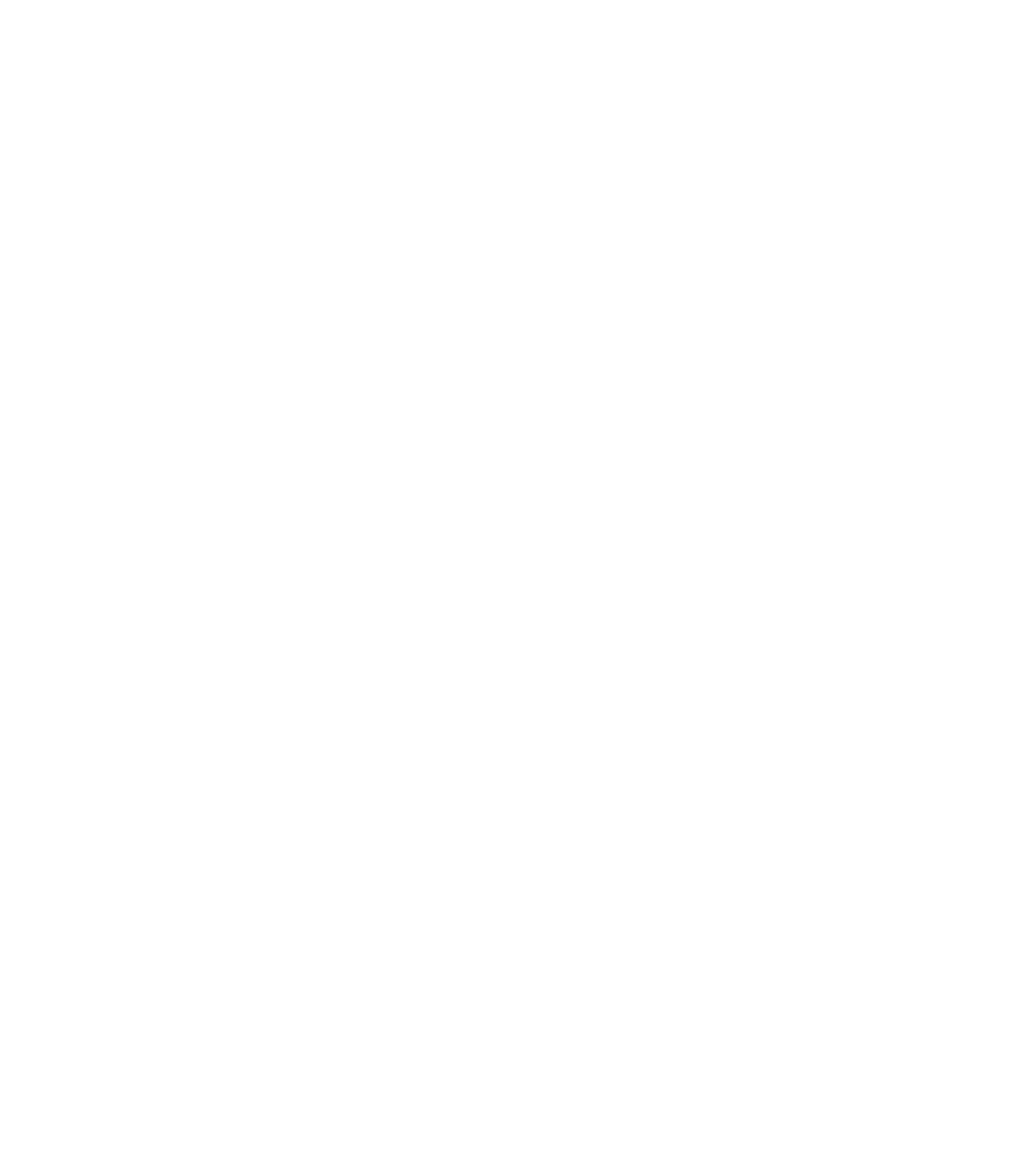
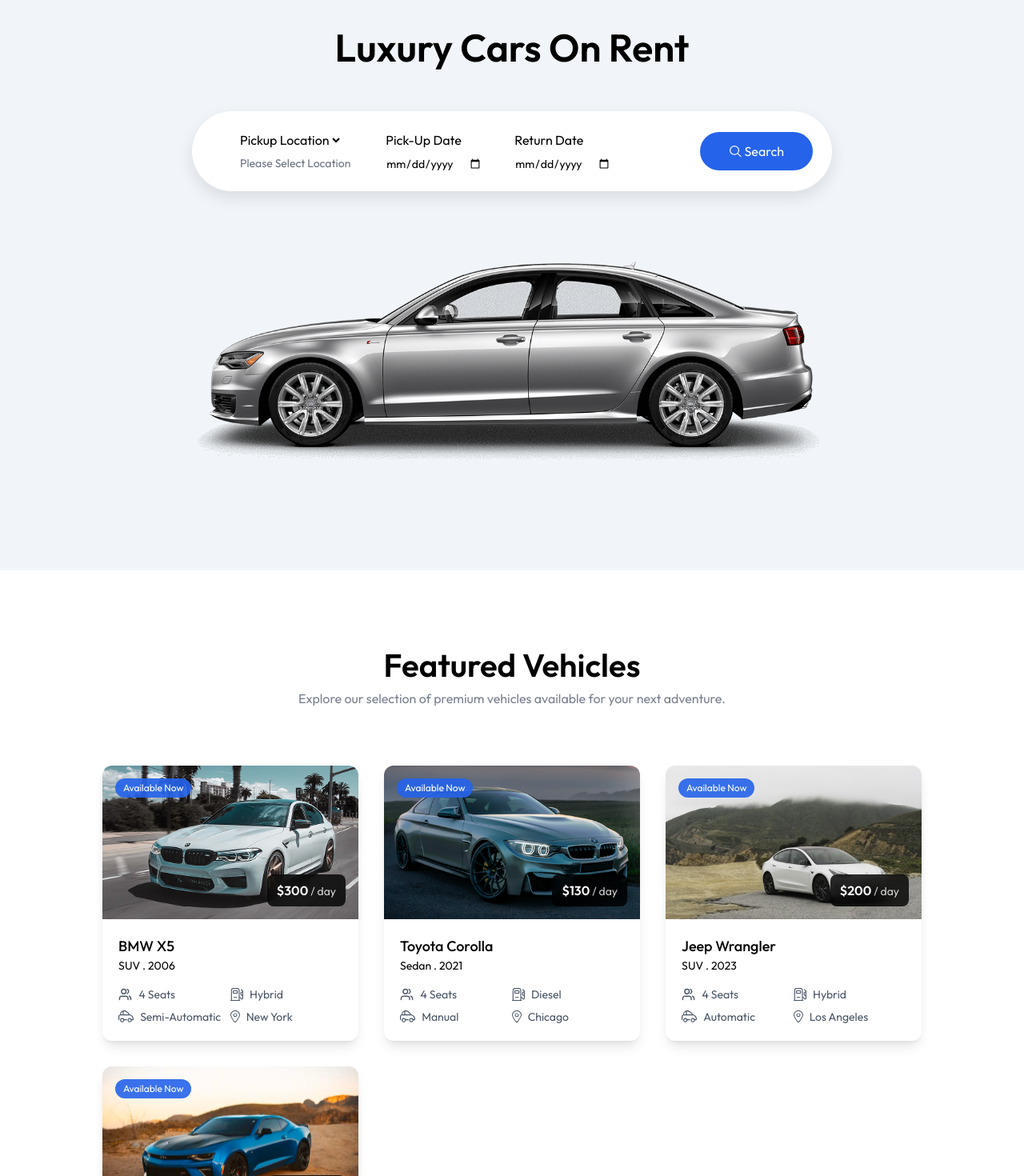
Before and after one commit to NamanMukesh/DriveOn, a React (Vite) app in the folder Client/: page / in a window 1280 px wide. Shown: the part 160-1630 px from the top of the page at 80% size. Before the commit the page ends 800 px from the top, so only its background shows below. Built offline with nearby package versions, Linux system fonts and the light colour scheme.

Commit message:
Featured Section

```diff
--- a/Client/index.html
+++ b/Client/index.html
@@ -4,7 +4,7 @@
     <meta charset="UTF-8" />
     <link rel="icon" type="image/svg+xml" href="/favicon.svg" />
     <meta name="viewport" content="width=device-width, initial-scale=1.0" />
-    <title>DriveON</title>
+    <title>DriveOn</title>
   </head>
   <body>
     <div id="root"></div>
--- a/Client/src/App.jsx
+++ b/Client/src/App.jsx
@@ -1,6 +1,10 @@
 import React, { useState } from 'react'
 import Navbar from './components/Navbar'
-import { useLocation } from 'react-router-dom'
+import {Route, Routes, useLocation } from 'react-router-dom'
+import Home from './pages/Home'
+import CarDetails from './pages/CarDetails'
+import Cars from './pages/Cars'
+import MyBookings from './pages/MyBookings'
 
 export const App = () => {
 
@@ -10,6 +14,14 @@
   return (
     <>
       {!isOwnerPath && <Navbar setShowlogin={setShowlogin}/>}
+
+    <Routes>
+      <Route path='/' element={<Home/>}/>
+      <Route path='/car-details/:id' element={<CarDetails/>}/>
+      <Route path='/cars' element={<Cars/>}/>
+      <Route path='/my-bookings' element={<MyBookings/>}/>
+    </Routes>
+
     </>
   )
 }
--- a/Client/src/assets/assets.js
+++ b/Client/src/assets/assets.js
@@ -41,7 +41,7 @@
 import car_image3 from "./car_image3.png"
 import car_image4 from "./car_image4.png"
 
-export const cityList = ['New York', 'Los Angeles', 'Houston', 'Chicago']
+export const cityList = ['New Delhi', 'Mumbai', 'Bengaluru', 'Pune', 'Hyderabad']
 
 export const assets = {
     logo,
--- /dev/null
+++ b/Client/src/components/CarCard.jsx
@@ -0,0 +1,59 @@
+import React from 'react'
+import { assets } from '../assets/assets'
+
+const CarCard = ({car}) => {
+
+    const currency = import.meta.env.VITE_CURRENCY
+
+  return (
+    <div className='group rounded-xl overflow-hidden shadow-lg hover:-translate-y-1 transition-all
+    duration-500 cursor-pointer'>
+        <div className='relative h-48 overflow-hidden'>
+            <img src={car.image} alt="Car Image" className='w-full h-full object-cover
+            transition-transform duration-500 group-hover:scale-105'/>
+
+            {car.isAvaliable && <p className='absolute top-4 left-4 bg-primary/90
+            text-white text-xs px-2.5 py-1 rounded-full'>Available Now</p>}
+
+            <div className='absolute bottom-4 right-4 bg-black/80 backdrop-blur-sm text-white px-3 py-2 rounded-lg'>
+                <span className='font-semibold'>{currency}{car.pricePerDay}</span>
+                <span className='text-sm text-white/80'> / day</span>
+            </div>
+        </div>
+
+
+        <div className='p-4 sm:p-5'>
+            <div className='flex justify-between items-start mb-2'>
+                <div>
+                    <h3 className='text-lg font-medium'>{car.brand} {car.model}</h3>
+                    <p className='text-muted-foreground text-sm'>{car.category} . {car.year}</p>
+                </div>
+            </div>
+
+            <div className='mt-4 grid grid-cols-2 gap-y-2 text-gray-600'>
+                <div className='flex items-center text-sm text-muted-foreground'>
+                    <img src={assets.users_icon} alt="" className='h-4 mr-2'/>
+                    <span>{car.seating_capacity} Seats</span>
+                </div>
+                <div className='flex items-center text-sm text-muted-foreground'>
+                    <img src={assets.fuel_icon} alt="" className='h-4 mr-2'/>
+                    <span>{car.fuel_type}</span>
+                </div>
+                <div className='flex items-center text-sm text-muted-foreground'>
+                    <img src={assets.car_icon} alt="" className='h-4 mr-2'/>
+                    <span>{car.transmission}</span>
+                </div>
+                <div className='flex items-center text-sm text-muted-foreground'>
+                    <img src={assets.location_icon} alt="" className='h-4 mr-2'/>
+                    <span>{car.location}</span>
+                </div>
+
+            </div>
+
+        </div>
+
+    </div>
+  )
+}
+
+export default CarCard
--- /dev/null
+++ b/Client/src/components/FeaturedSection.jsx
@@ -0,0 +1,39 @@
+import React from 'react'
+import Title from './Title'
+import { assets, dummyCarData } from '../assets/assets'
+import CarCard from './CarCard'
+import {useNavigate} from 'react-router-dom'
+
+const FeaturedSection = () => {
+
+const navigate = useNavigate()
+
+  return (
+    <div className='flex flex-col items-center py-24 px-6 md:px-16 lg:px-24 xl:px-32'>
+        <div>
+            <Title title='Featured Vehicles'
+            subTitle='Explore our selection of premium vehicles available for your next adventure.'/>
+        </div>
+
+        <div className='grid grid-cols-1 sm:grid-cols-2 lg:grid-cols-3 gap-8 mt-18'>
+        {
+            dummyCarData.slice(0,6).map((car)=> (
+                <div key={car._id}>
+                    <CarCard car={car}/>
+                </div>
+            ))
+        }
+        </div>
+
+        <button onClick={()=> {
+            navigate('/cars'); scrollTo(0,0)
+        }}
+        className='flex items-center justify-center gap-2 px-6 py-2 border
+        border-borderColor hover:bg-grey-50 rounded-md mt-18 cursor-pointer'>
+            Explore all cars <img src={assets.arrow_icon} alt="Arrow" />
+        </button>
+    </div>
+  )
+}
+
+export default FeaturedSection
--- /dev/null
+++ b/Client/src/components/Hero.jsx
@@ -0,0 +1,53 @@
+import React, { useState } from 'react'
+import { assets, cityList } from '../assets/assets'
+
+const Hero = () => {
+
+    const [PickupLocation, setPickupLocation] = useState('')
+
+  return (
+    <div className='h-screen flex flex-col items-center justify-center gap-14 bg-light text-center'>
+
+            <h1 className='text-4xl md:text-5xl font-semibold'>Luxury Cars On Rent</h1>
+
+        <form className='flex flex-col md:flex-row items-start md:items-center justify-between p-6
+        rounded-lg md:rounded-full w-full max-w-80 md:max-w-200 bg-white
+        shadow-[0px_8px_20px_rgba(0,0,0,0.1)]'>
+
+            <div className='flex flex-col md:flex-row items-start md:items-center gap-10 min-md:ml-8'>
+                <div className='flex flex-col items-start gap-2'>
+                    <select required value={PickupLocation} onChange={(e)=> setPickupLocation(e.target.value)}>
+                        <option value="">Pickup Location</option>
+                        {cityList.map((city)=> <option key={city} value={city}>{city}</option>)}
+                    </select>
+                    <p className='px-1 text-sm text-gray-500'>
+                        {PickupLocation ? PickupLocation : 'Please Select Location'}</p>
+                </div>
+
+                <div className='flex flex-col items-start gap-2'>
+                    <label htmlFor="pickup-date">Pick-Up Date</label>
+                    <input type="date" id="pickup-date" min={new Date().toISOString().split('T')[0]}
+                    className='text-sm text-grey-500' required/>
+                </div>
+
+                <div className='flex flex-col items-start gap-2'>
+                    <label htmlFor="return-date">Return Date</label>
+                    <input type="date" id="return-date" min={new Date().toISOString().split('T')[0]}
+                    className='text-sm text-grey-500' required/>
+                </div>
+
+
+            </div>
+                <button className='flex items-center justify-center gap-1 px-9 py-3 max-sm:mt-4
+                bg-primary hover:bg-primary-dull text-white rounded-full cursor-pointer'>
+                    <img src={assets.search_icon} alt="search" className='brightness-300'/>
+                    Search
+                </button>
+        </form>
+
+        <img src={assets.main_car} alt="car" className='max-h-74'/>
+    </div>
+  )
+}
+
+export default Hero
--- /dev/null
+++ b/Client/src/components/Title.jsx
@@ -0,0 +1,13 @@
+import React from 'react'
+
+const Title = ({title, subTitle, align}) => {
+  return (
+    <div className={`flex flex-col justify-center items-center text-center ${align === "left" &&
+    "md:items-start md:text-left"}`}>
+        <h1 className='font-semibold text-4xl md:text-[40px]'>{title}</h1>
+        <p className='text-sm md:text-base text-gray-500/90 mt-2 max-w-156'>{subTitle}</p>
+    </div>
+  )
+}
+
+export default Title
--- /dev/null
+++ b/Client/src/pages/CarDetails.jsx
@@ -0,0 +1,9 @@
+import React from 'react'
+
+const CarDetails = () => {
+  return (
+    <div>CarDetails</div>
+  )
+}
+
+export default CarDetails
--- /dev/null
+++ b/Client/src/pages/Cars.jsx
@@ -0,0 +1,9 @@
+import React from 'react'
+
+const Cars = () => {
+  return (
+    <div>Cars</div>
+  )
+}
+
+export default Cars
--- /dev/null
+++ b/Client/src/pages/Home.jsx
@@ -0,0 +1,14 @@
+import React from 'react'
+import Hero from '../components/Hero'
+import FeaturedSection from '../components/FeaturedSection'
+
+const Home = () => {
+  return (
+    <>
+        <Hero/>
+        <FeaturedSection/>
+    </>
+  )
+}
+
+export default Home
--- /dev/null
+++ b/Client/src/pages/MyBookings.jsx
@@ -0,0 +1,9 @@
+import React from 'react'
+
+const MyBookings = () => {
+  return (
+    <div>MyBookings</div>
+  )
+}
+
+export default MyBookings
```
Also changed, not shown: 1 other file (tests, documents, lock files or other folders).
